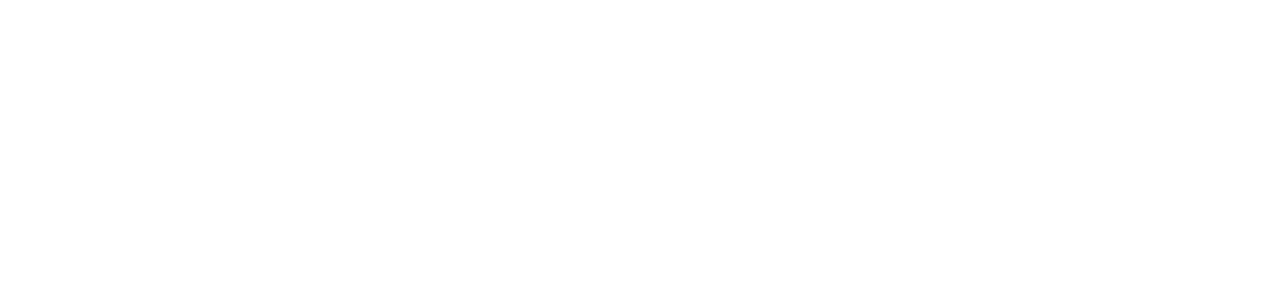
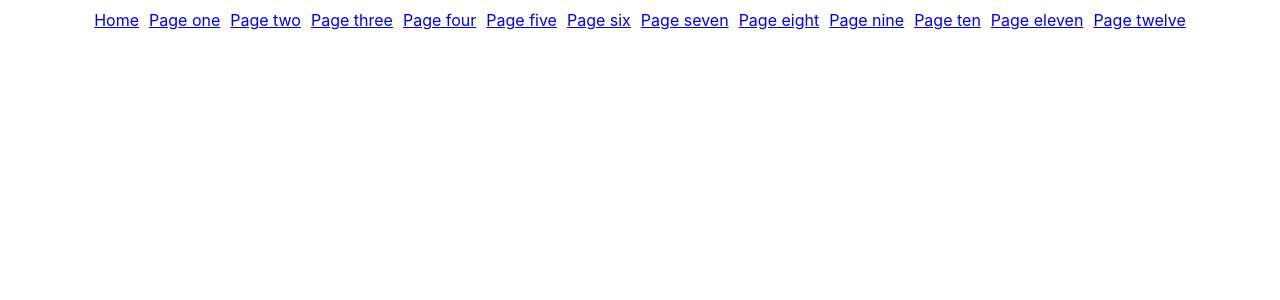
Before and after one commit to AhmedEldessouki/react-redux-typescript, a React (Create React App) app: page / in a window 1280 px wide. Shown: the top 300 px of the page. Built offline with nearby package versions, Linux system fonts and the light colour scheme.

Commit message:
routes and some basic css to make it readable

```diff
--- a/src/App.css
+++ b/src/App.css
@@ -1,4 +1,13 @@
 .App {
+  text-align: center;
+}
+
+.Nav {
+  margin: 10px;
+}
+
+.Nav > a {
+  margin: 0 5px;
   text-align: center;
 }
 
--- a/src/App.tsx
+++ b/src/App.tsx
@@ -1,8 +1,82 @@
 import React from "react";
+import { BrowserRouter as Router, Switch, Route, Link } from "react-router-dom";
 import "./App.css";
+import PageEight from "./pages/pageEight";
+import PageEleven from "./pages/pageEleven";
+import PageFive from "./pages/pageFive";
+import PageFour from "./pages/pageFour";
+import PageNine from "./pages/pageNine";
+import PageOne from "./pages/pageOne";
+import PageSeven from "./pages/pageSeven";
+import PageSix from "./pages/pageSix";
+import PageTen from "./pages/pageTen";
+import PageThree from "./pages/pageThree";
+import PageTwelve from "./pages/pageTwelve";
+import PageTwo from "./pages/pageTwo";
 
 function App() {
-  return <div className="App"></div>;
+  return (
+    <div className="App">
+      <header>
+        <Router>
+          <nav className="Nav">
+            <Link to="/">Home</Link>
+            <Link to="/page-one">Page one</Link>
+            <Link to="/page-two">Page two</Link>
+            <Link to="/page-three">Page three</Link>
+            <Link to="/page-four">Page four</Link>
+            <Link to="/page-five">Page five</Link>
+            <Link to="/page-six">Page six</Link>
+            <Link to="/page-seven">Page seven</Link>
+            <Link to="/page-eight">Page eight</Link>
+            <Link to="/page-nine">Page nine</Link>
+            <Link to="/page-ten">Page ten</Link>
+            <Link to="/page-eleven">Page eleven</Link>
+            <Link to="/page-twelve">Page twelve</Link>
+          </nav>
+          <Switch>
+            <Route path="/" exact />
+            <Route path="/page-one">
+              <PageOne />
+            </Route>
+            <Route path="/page-two">
+              <PageTwo />
+            </Route>
+            <Route path="/page-three">
+              <PageThree />
+            </Route>
+            <Route path="/page-four">
+              <PageFour />
+            </Route>
+            <Route path="/page-five">
+              <PageFive />
+            </Route>
+            <Route path="/page-six">
+              <PageSix />
+            </Route>
+            <Route path="/page-seven">
+              <PageSeven />
+            </Route>
+            <Route path="/page-eight">
+              <PageEight />
+            </Route>
+            <Route path="/page-nine">
+              <PageNine />
+            </Route>
+            <Route path="/page-ten">
+              <PageTen />
+            </Route>
+            <Route path="/page-eleven">
+              <PageEleven />
+            </Route>
+            <Route path="/page-twelve">
+              <PageTwelve />
+            </Route>
+          </Switch>
+        </Router>
+      </header>
+    </div>
+  );
 }
 
 export default App;
```
